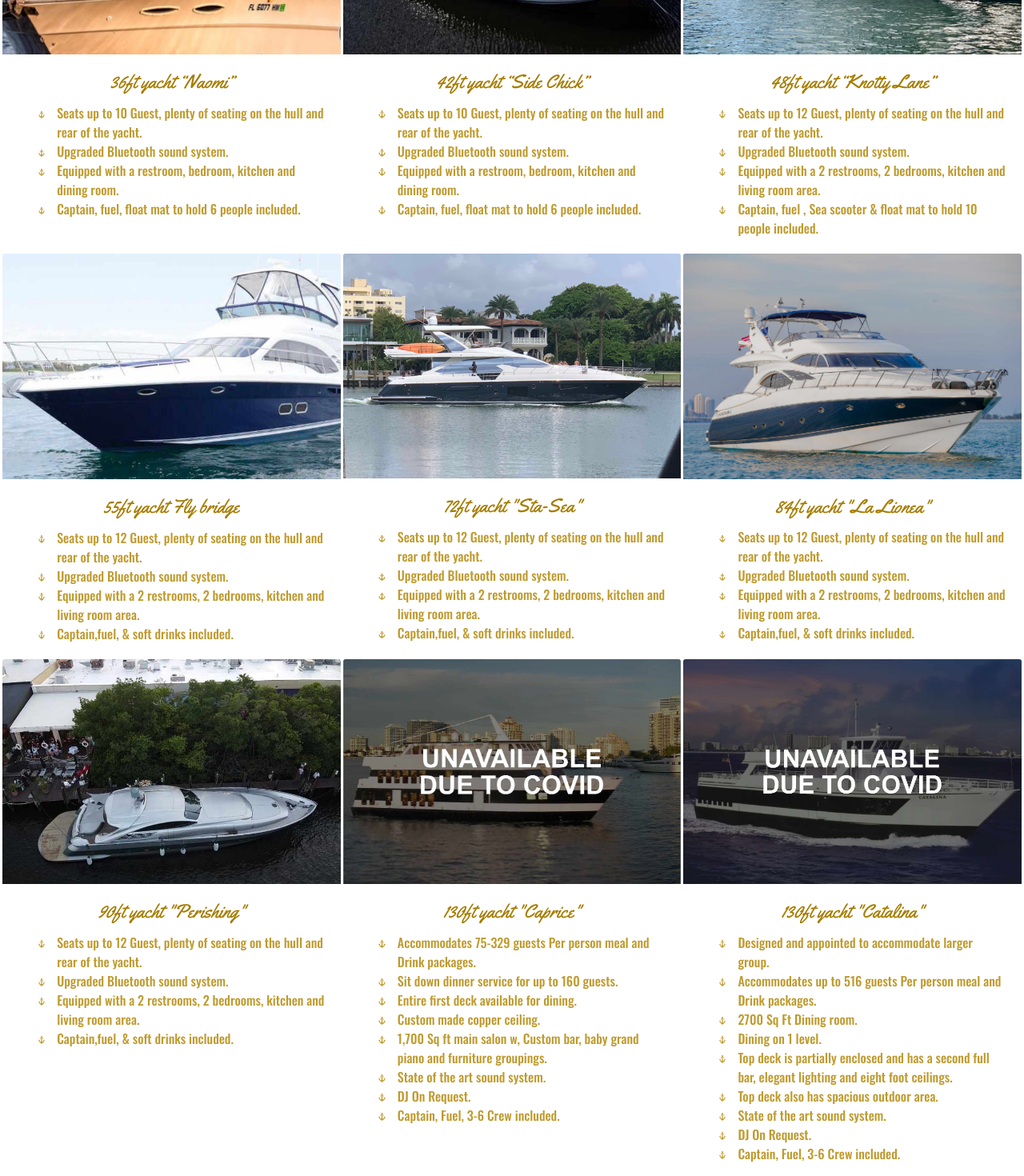
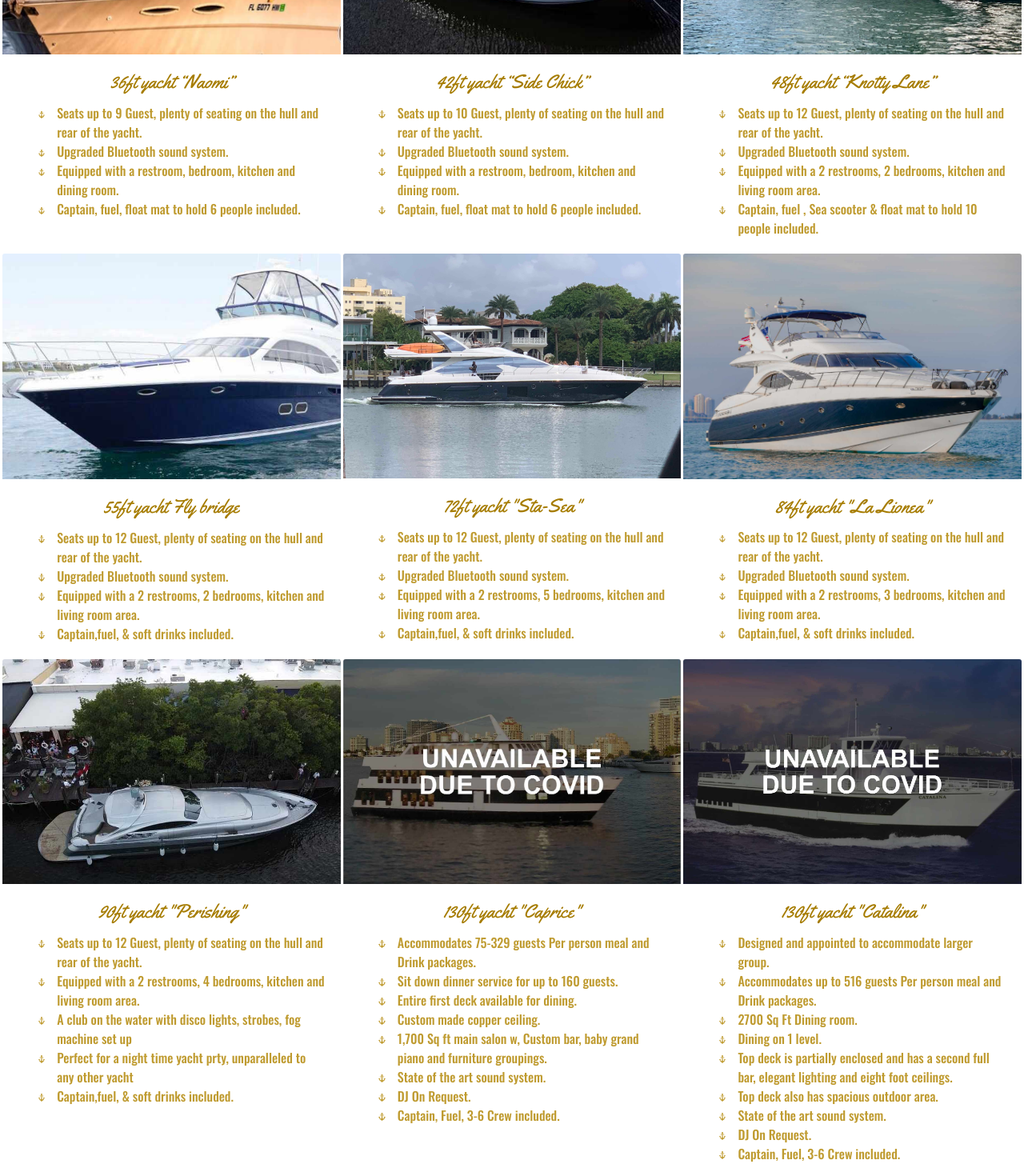
Before and after one commit to elijahoneal/yachtguyz, a React (Create React App) app: page / in a window 1280 px wide. Shown: the part 1600-3070 px from the top of the page at 80% size. Built offline with nearby package versions, Linux system fonts and the light colour scheme.

Commit message:
Update yacht info

```diff
--- a/src/BoatList.js
+++ b/src/BoatList.js
@@ -25,7 +25,7 @@
         image: naomi3,
         details: [
 
-                'Seats up to 10 Guest, plenty of seating on the hull and rear of the yacht.',
+                'Seats up to 9 Guest, plenty of seating on the hull and rear of the yacht.',
                 'Upgraded Bluetooth sound system.',
                 'Equipped with a restroom, bedroom, kitchen and dining room.',
                 'Captain, fuel, float mat to hold 6 people included.'
@@ -76,7 +76,7 @@
 
               'Seats up to 12 Guest, plenty of seating on the hull and rear of the yacht.',
               'Upgraded Bluetooth sound system.',
-              'Equipped with a 2 restrooms, 2 bedrooms, kitchen and living room area.',
+              'Equipped with a 2 restrooms, 5 bedrooms, kitchen and living room area.',
               'Captain,fuel, & soft drinks included.'
             ],
 
@@ -89,7 +89,7 @@
 
             'Seats up to 12 Guest, plenty of seating on the hull and rear of the yacht.',
             'Upgraded Bluetooth sound system.',
-            'Equipped with a 2 restrooms, 2 bedrooms, kitchen and living room area.',
+            'Equipped with a 2 restrooms, 3 bedrooms, kitchen and living room area.',
             'Captain,fuel, & soft drinks included.'
           ],
 
@@ -101,8 +101,9 @@
    details: [
 
           'Seats up to 12 Guest, plenty of seating on the hull and rear of the yacht.',
-          'Upgraded Bluetooth sound system.',
-          'Equipped with a 2 restrooms, 2 bedrooms, kitchen and living room area.',
+          'Equipped with a 2 restrooms, 4 bedrooms, kitchen and living room area.',
+          'A club on the water with disco lights, strobes, fog machine set up',
+         ' Perfect for a night time yacht prty, unparalleled to any other yacht',
           'Captain,fuel, & soft drinks included.'
         ],
 
```
Also changed, not shown: 1 other file (tests, documents, lock files or other folders).
